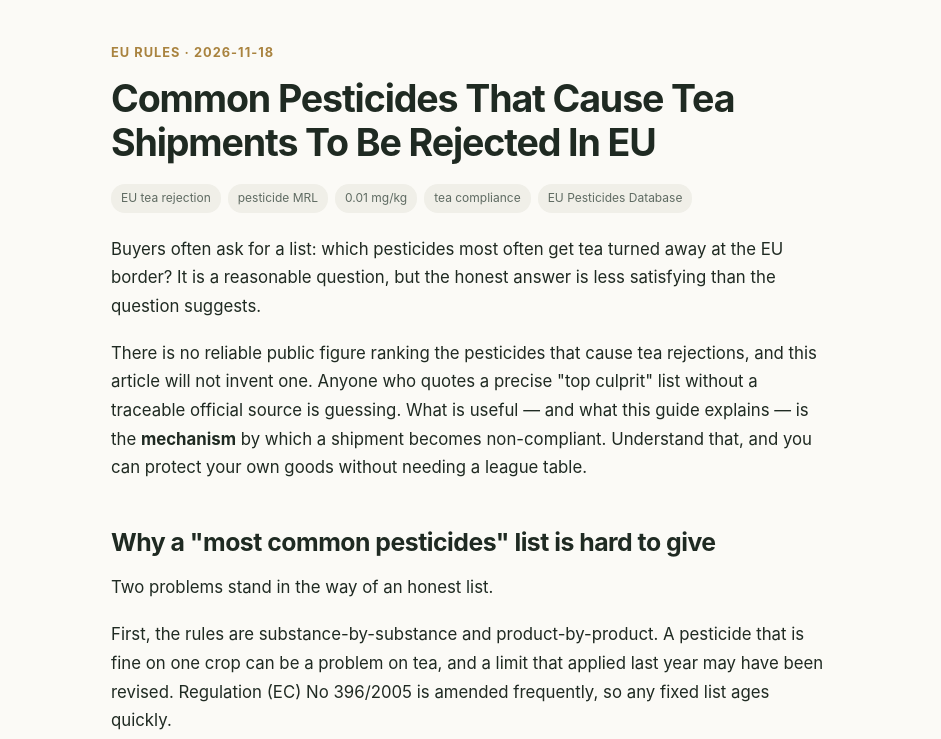
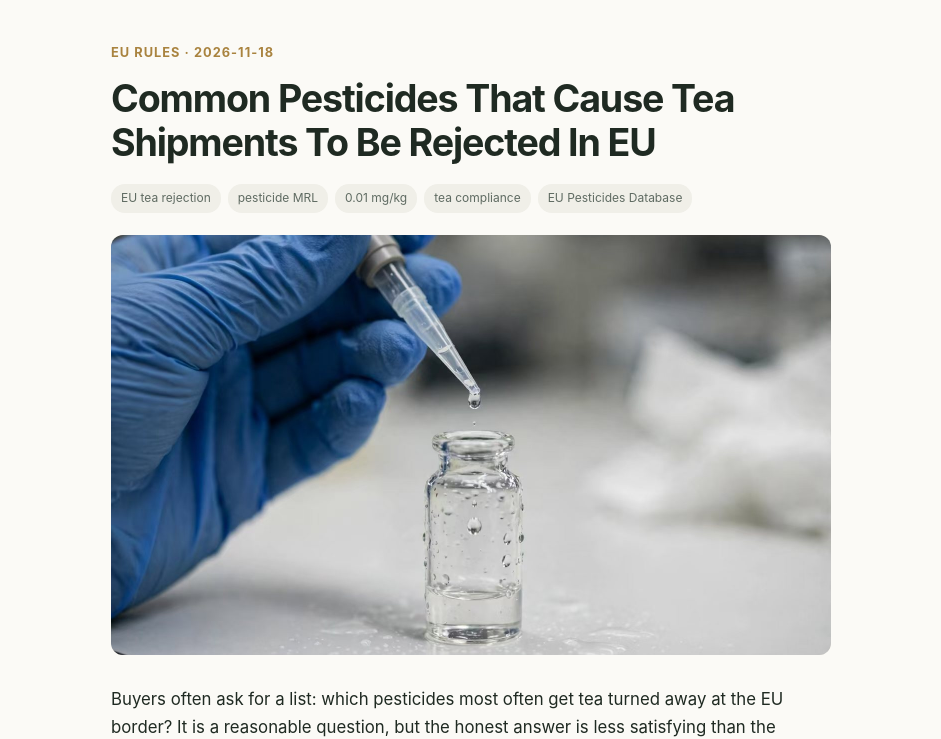
Before and after one commit to hanchaoqun8/dazi-tea-blog, a plain HTML site: page site/posts/common-pesticides-eu-shipment-rejection/index.html in a window 1280 px wide. Shown: the part 67-806 px from the top of the page, without its empty margins (169-1110 px from the left). Drawn offline with Linux system fonts and the light colour scheme.

Commit message:
Add index.html

```diff
--- a/site/posts/common-pesticides-eu-shipment-rejection/index.html
+++ b/site/posts/common-pesticides-eu-shipment-rejection/index.html
@@ -7,6 +7,7 @@
 <meta property="og:description" content="Why do tea shipments get rejected in the EU? Learn the real mechanisms — default 0.01 mg/kg, specific MRLs, LOQ and sampling — and how to check substances.">
 <meta property="og:type" content="website">
 <meta property="og:url" content="https://blog.dazi.uk/">
+<meta property="og:image" content="https://blog.dazi.uk/assets/img/common-pesticides-eu-shipment-rejection.jpg">
 <link rel="stylesheet" href="/assets/style.css">
 <link rel="alternate" type="application/rss+xml" title="RSS" href="/rss.xml">
 </head><body class="post-page">
@@ -18,6 +19,7 @@
 <div class="post-cat">EU Rules · 2026-11-18</div>
 <h1>Common Pesticides That Cause Tea Shipments To Be Rejected In EU</h1>
 <div class="tags"><span class="tag">EU tea rejection</span> <span class="tag">pesticide MRL</span> <span class="tag">0.01 mg/kg</span> <span class="tag">tea compliance</span> <span class="tag">EU Pesticides Database</span></div>
+<figure class="post-cover"><img src="/assets/img/common-pesticides-eu-shipment-rejection.jpg" alt="Lab technician using a pipette on a tea sample."></figure>
 <div class="post-body">
 <p>Buyers often ask for a list: which pesticides most often get tea turned away at the EU border? It is a reasonable question, but the honest answer is less satisfying than the question suggests.</p>
 <p>There is no reliable public figure ranking the pesticides that cause tea rejections, and this article will not invent one. Anyone who quotes a precise "top culprit" list without a traceable official source is guessing. What is useful — and what this guide explains — is the <strong>mechanism</strong> by which a shipment becomes non-compliant. Understand that, and you can protect your own goods without needing a league table.</p>
```
